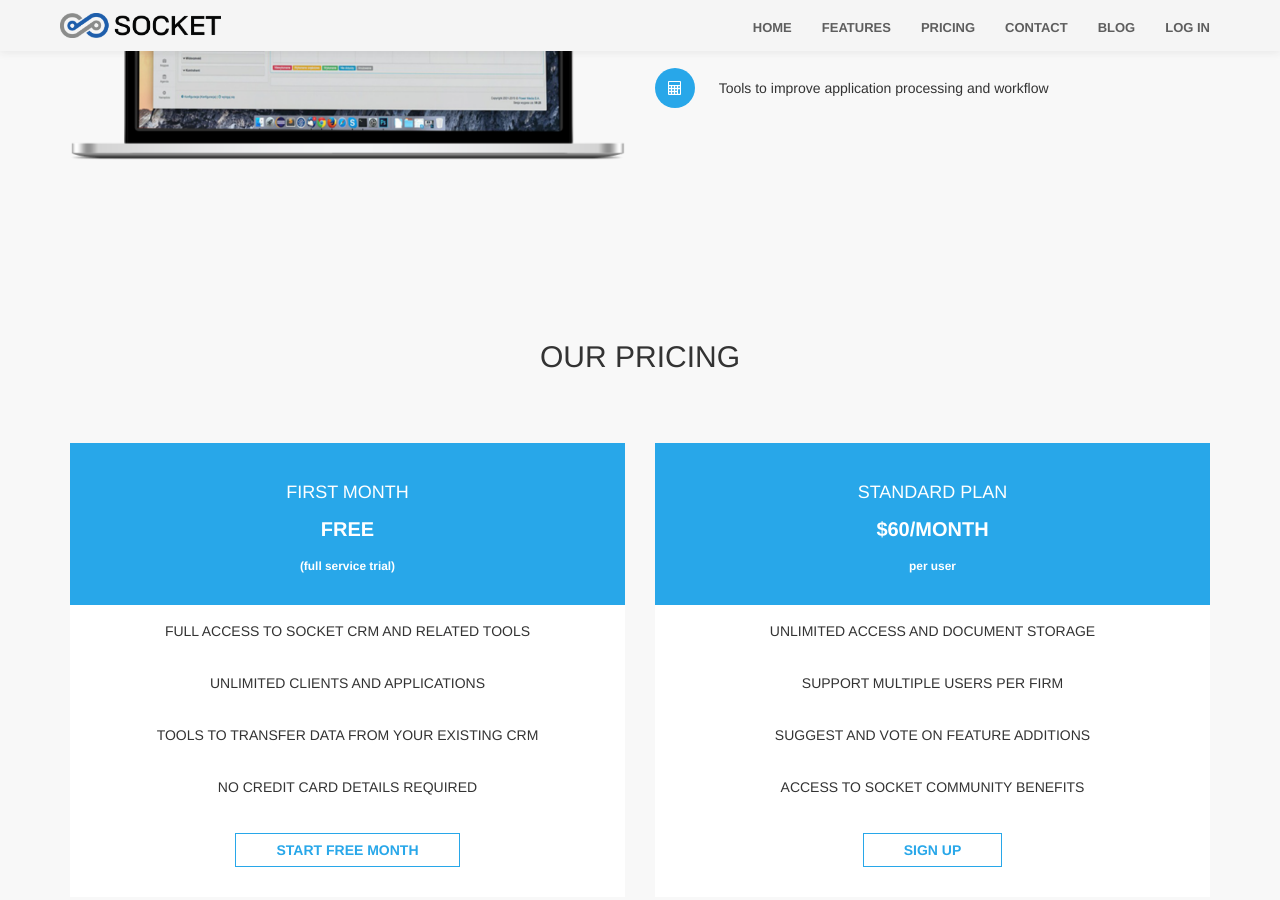
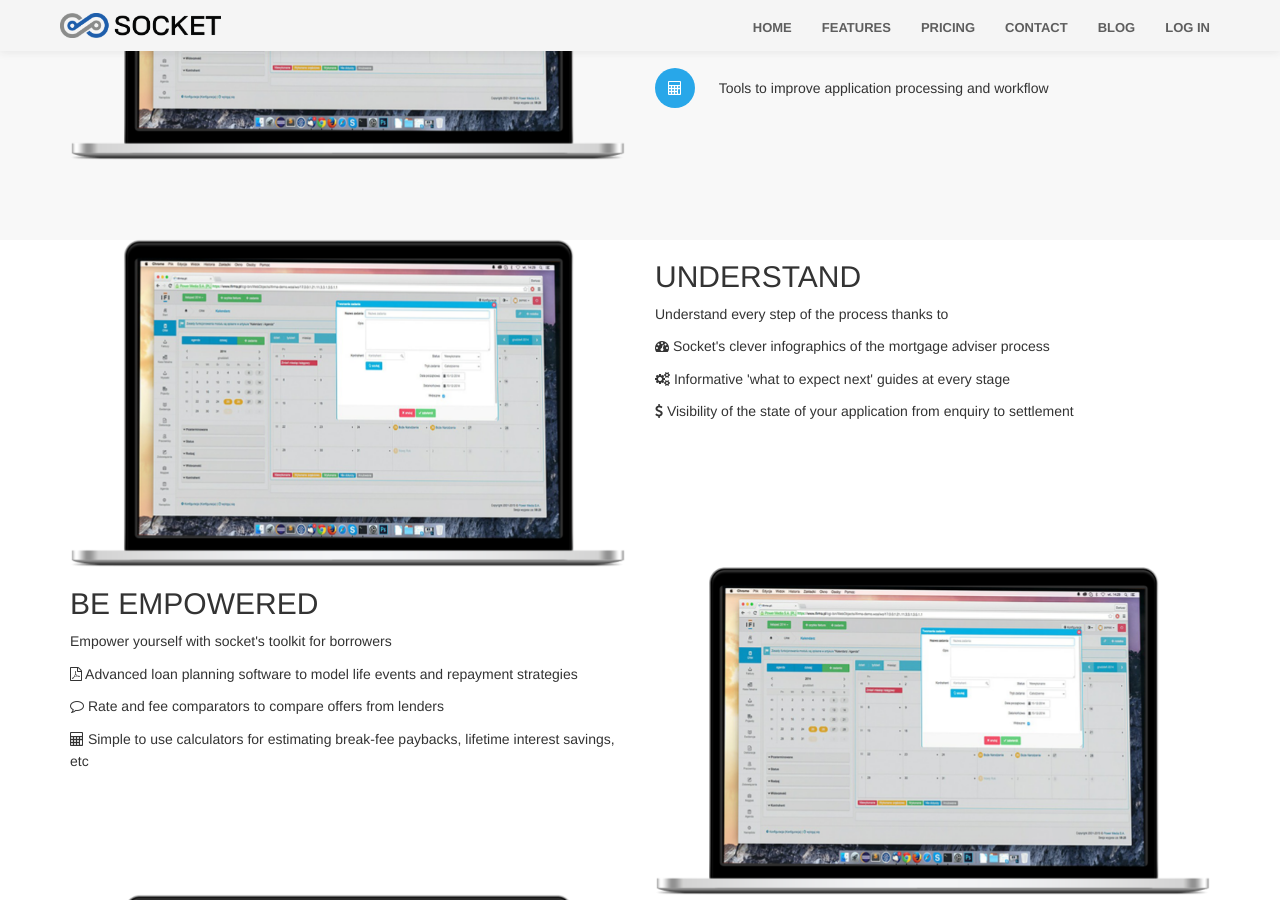
Before and after one commit to riceKernel/socket, a Jekyll site: the page built from index.html, in a window 1280 px wide and 900 px high, scrolled down 2429 px. Built offline with Jekyll 4.4.1, drawn with Linux system fonts in a browser that asks for light colours; some of the changed text lies outside the part shown.

Commit message:
Testing duplicate feature sections

```diff
--- /dev/null
+++ b/_data/features-borrowers.yml
@@ -0,0 +1,37 @@
+- name: education
+  tagline: Understand
+  blurb: Understand every step of the process thanks to
+  img: img/software-img.png
+  features:
+    - icon: fa-dashboard
+      text: Socket's clever infographics of the mortgage adviser process
+    - icon: fa-cogs
+      text: Informative 'what to expect next' guides at every stage
+    - icon: fa-usd
+      text: Visibility of the state of your application from enquiry to settlement
+
+
+- name: tools
+  tagline: Be Empowered
+  blurb: Empower yourself with socket's toolkit for borrowers
+  img: img/software-img.png
+  features:
+    - icon: fa-file-pdf-o
+      text: Advanced loan planning software to model life events and repayment strategies
+    - icon: fa-comment-o
+      text: Rate and fee comparators to compare offers from lenders
+    - icon: fa-calculator
+      text: Simple to use calculators for estimating break-fee paybacks, lifetime interest savings, etc
+
+
+- name: communication
+  tagline: Socket for life
+  blurb: Appreciate the benefits of socket long after you have your new loan with
+  img: img/software-img.png
+  features:
+    - icon: fa-question-circle
+      text: Permanent access to socket's borrower toolkit
+    - icon: fa-briefcase
+      text: Regular unintrusive updates and education from your adviser
+    - icon: fa-envelope-o
+      text: Competitive offers and discounts for refinances and rollovers
--- /dev/null
+++ b/_includes/features-borrowers.html
@@ -0,0 +1,33 @@
+{% for feature in site.data.features-borrowers %}
+{% assign i = forloop.index | modulo: 2 %}
+{% if i == 1 %}
+{% assign wowClass = 'fadeInDown' %}
+{% else %}
+{% assign wowClass = 'fadeInLeft' %}
+{% endif %}
+<section id="feature-borrowers">
+  <div class="container">
+    <div class="row">
+      {% if i == 1 %}
+      <div class="col-md-6 wow fadeInUp" data-wow-delay="0.6s">
+        <img src="{{feature.img}}" class="img-responsive" alt="feature img">
+      </div>
+      {% endif %}
+      <div class="col-md-6 wow {{wowClass}}" data-wow-delay="0.6s">
+        <h2 class="text-uppercase">{{feature.tagline}}</h2>
+        <p>{{feature.blurb}}</p>
+        {% for f in feature.features %}
+        <p>
+          <i class="fa {{f.icon}}"></i> {{f.text}}
+        </p>
+        {% endfor %}
+      </div>
+      {% if i == 0 %}
+      <div class="col-md-6 wow fadeInRight" data-wow-delay="0.6s">
+        <img src="{{feature.img}}" class="img-responsive" alt="feature img">
+      </div>
+      {% endif %}
+    </div>
+  </div>
+</section>
+{% endfor %}
--- a/index.html
+++ b/index.html
@@ -7,6 +7,8 @@
 
   {% include features.html %}
 
+  {% include features-borrowers.html %}
+
   {% include pricing.html %}
 
   {% include contact.html %}
--- a/js/custom.js
+++ b/js/custom.js
@@ -1,6 +1,7 @@
 // preloader
 $(window).load(function() {
-  $('.preloader').fadeOut(1000); // set duration in brackets
+  //$('.preloader').fadeOut(10000); // set duration in brackets
+  $('.preloader').fadeOut(3000); // Morgan 270516
 });
 
 $(function() {
@@ -20,6 +21,6 @@
 
 function forWhom(whom) {
   if(whom == 'adviser')
-    window.location('www.socket.co.nz#feature?user=adviser')
+    window.location.assign('www.socket.co.nz#feature?user=adviser')
   alert(whom)
 }
```
